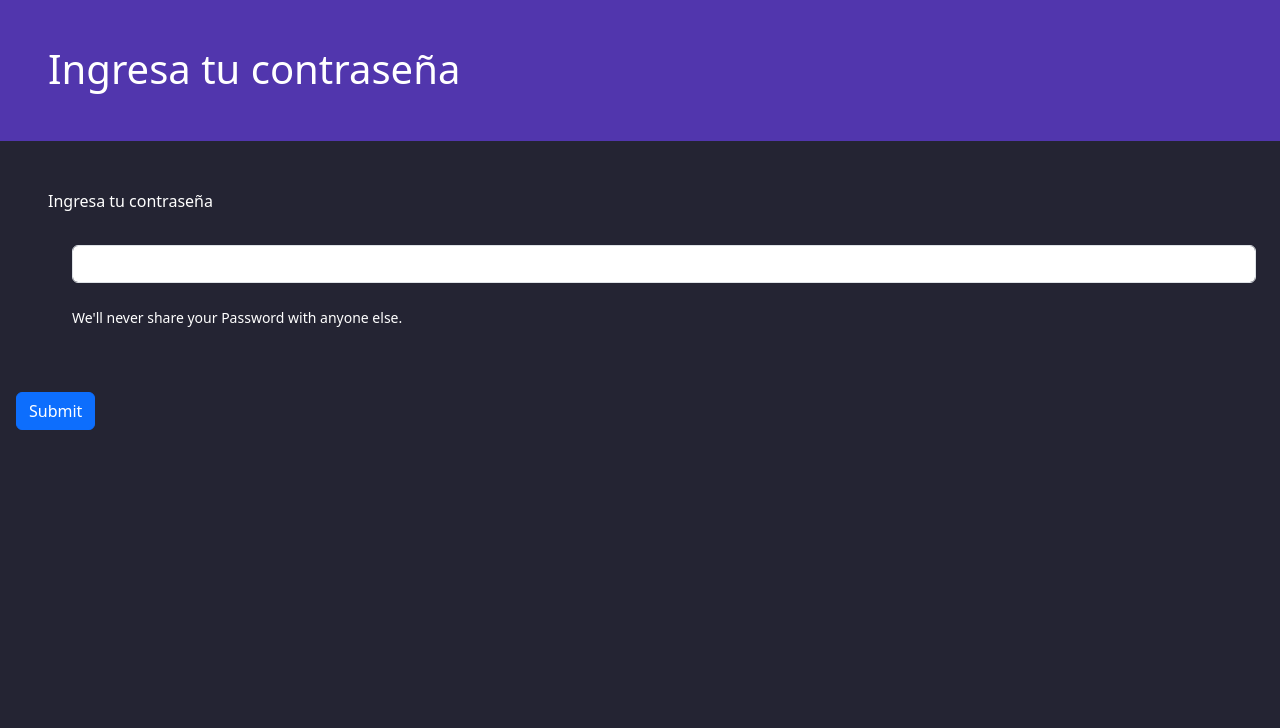
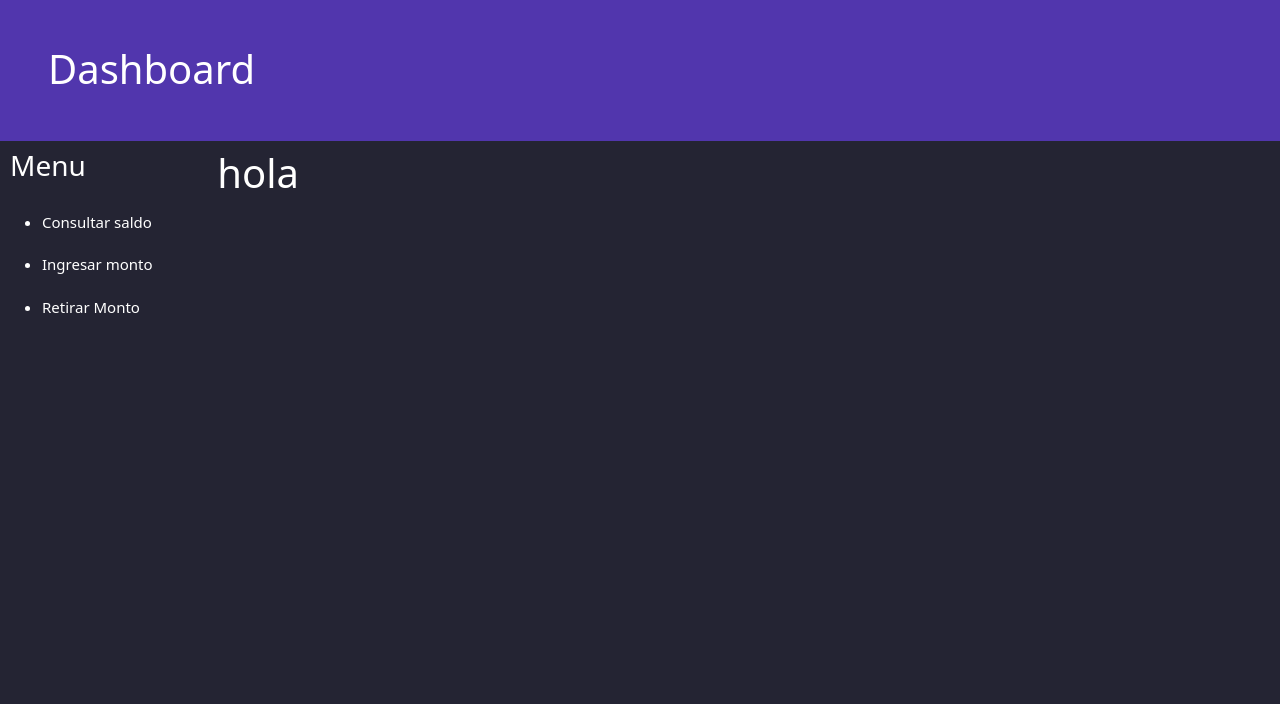
Before and after one commit to Spsantiago/ProTalento, a plain HTML site: page IntroJS/7.Cajero/html/dashboard.html in a window 1280 px wide. Shown: the part 72-800 px from the top of the page. Drawn offline with nearby package versions, Linux system fonts and the light colour scheme.

Commit message:
creacion de dasboard

```diff
--- a/IntroJS/7.Cajero/html/password.html
+++ b/IntroJS/7.Cajero/html/dashboard.html
@@ -10,7 +10,7 @@
             crossorigin="anonymous"
         />
         <link rel="stylesheet" href="../src/css/index.css" />
-        <title>Ingreso</title>
+        <title>Dashboard</title>
     </head>
     <body>
         <main>
@@ -24,21 +24,27 @@
                         />
                     </a>
                 </div>
-                <h1 class="p-5">Ingresa tu contraseña</h1>
+                <h1 class="p-5">Dashboard</h1>
             </section>
-            <section id="formulario">
-                <form>
-                    <div class="m-5">
-                        <label for="password" class="form-label" >Ingresa tu contraseña</label >
-                        <input type="password" class="form-control m-4" id="password" required/>
-                        <div id="form-text" class="form-text m-4" style="color: #fff" > We'll never share your Password with anyone else. </div>
+            <section id="Dashboard" class="row">
+
+                <section class="d-flex col-2" >
+                    <nav id="Menu">
+                        <h3>Menu</h3>
+                        <ul >
+                            <li> Consultar saldo </li>
+                            <li> Ingresar monto </li>
+                            <li> Retirar Monto </li>
+                        </ul>
+                    </nav>
+                </section>
+                <section class="d-flex col">
+                    <div id="Informacion">
+                        <h1>hola</h1>
                     </div>
-                </form>
-                <button class="btn btn-primary m-3" onclick="obtenerPassword()" >
-                    Submit
-                </button>
+                </section>
             </section>
-        </main>
-        <script src="../js/password.js"></script>
+            </main>
+            <script src="../js/dashboard.js"></script>
     </body>
 </html>
--- a/IntroJS/7.Cajero/js/index.js
+++ b/IntroJS/7.Cajero/js/index.js
@@ -1,19 +1,37 @@
 const cuentas = [
-  { nombre: "Mali", saldo: 200 },
-  { nombre: "Gera", saldo: 290 },
-  { nombre: "Maui", saldo: 67 },
+  { nombre: 'Mali', saldo: 200, password: '1234' },
+  { nombre: 'Gera', saldo: 290, password: '5678' },
+  { nombre: 'Maui', saldo: 67, password: '9123' },
 ];
 
 const validarUsuario = (usuario) => {
+
   for (var i = 0; i < cuentas.length; i++) {
     // Verificar si el nombre de ususario existe
     if (cuentas[i].nombre === usuario) {
+      let addClass = document.getElementById("form");
       localStorage.setItem("nombre", usuario);
-      let addClass = document.getElementById("form");
       addClass.classList.add("form-enable");
-      obtenerPassword();
       return true; // el usuario si exixte devuelve true
     }
+    console.log('ejecutado')
   }
   return alert("Este Usuario no esta activo o no existe en la base de datos"); // el usuario no exixte devueleve false
 };
+
+const obtenerPassword=()=>{
+    let usuario = localStorage.getItem('nombre');
+    let obtener = document.getElementById('password')
+
+    let password= obtener.value
+    for (var i = 0; i < cuentas.length; i++) {
+        // Verificar si el nombre de ususario y la contraseña exixten existe
+        if (cuentas[i].password === password && cuentas[i].nombre === usuario) {
+          window.location.href='../html/dashboard.html'
+          return true; // el usuario si exixte devuelve true
+        }
+
+      }
+      return alert(`Contraseña del usuario ${usuario} incorrecta`); // el usuario no exixte devueleve false
+
+}
--- a/IntroJS/7.Cajero/js/password.js
+++ /dev/null
@@ -1,24 +0,0 @@
-const cuentas = [
-    { nombre: 'Mali', saldo: 200, password: '1234' },
-    { nombre: 'Gera', saldo: 290, password: '5678' },
-    { nombre: 'Maui', saldo: 67, password: '9123' },
-];
-
-let usuario = localStorage.getItem('nombre');
-
-
-const obtenerPassword=()=>{
-
-    let obtener = document.getElementById('password')
-    let password= obtener.value
-    for (var i = 0; i < cuentas.length; i++) {
-        // Verificar si el nombre de ususario y la contraseña exixten existe
-        if (cuentas[i].password === password && cuentas[i].nombre === usuario) {
-          console.log('bien')
-          return true; // el usuario si exixte devuelve true
-        }
-
-      }
-      return alert(`Contraseña del usuario ${usuario} incorrecta`); // el usuario no exixte devueleve false
-
-}
--- a/IntroJS/7.Cajero/src/css/index.scss
+++ b/IntroJS/7.Cajero/src/css/index.scss
@@ -5,7 +5,8 @@
 main{
     background-color: #242433;
     color: #fff;
-    min-height: 100vh;
+    height: 97vh;
+    width: 100%;
 }
 a{
     color:#fff;
@@ -24,5 +25,18 @@ a{
     display: none;
 }
 .form-enable{
-    display: block !important;
+    display: block;
 }
+#Menu{
+    font-size: 15px;
+    width: 200px;
+    padding-left: 10px;
+
+}
+li{
+    padding-top: 20px;
+}
+#Informacion{
+   height: 100%;
+    width: 90%;
+}
```
Also changed, not shown: IntroJS/7.Cajero/html/index.html (+6 -1 lines), IntroJS/7.Cajero/js/dashboard.js (added), IntroJS/7.Cajero/src/css/index.css, 1 other file.
